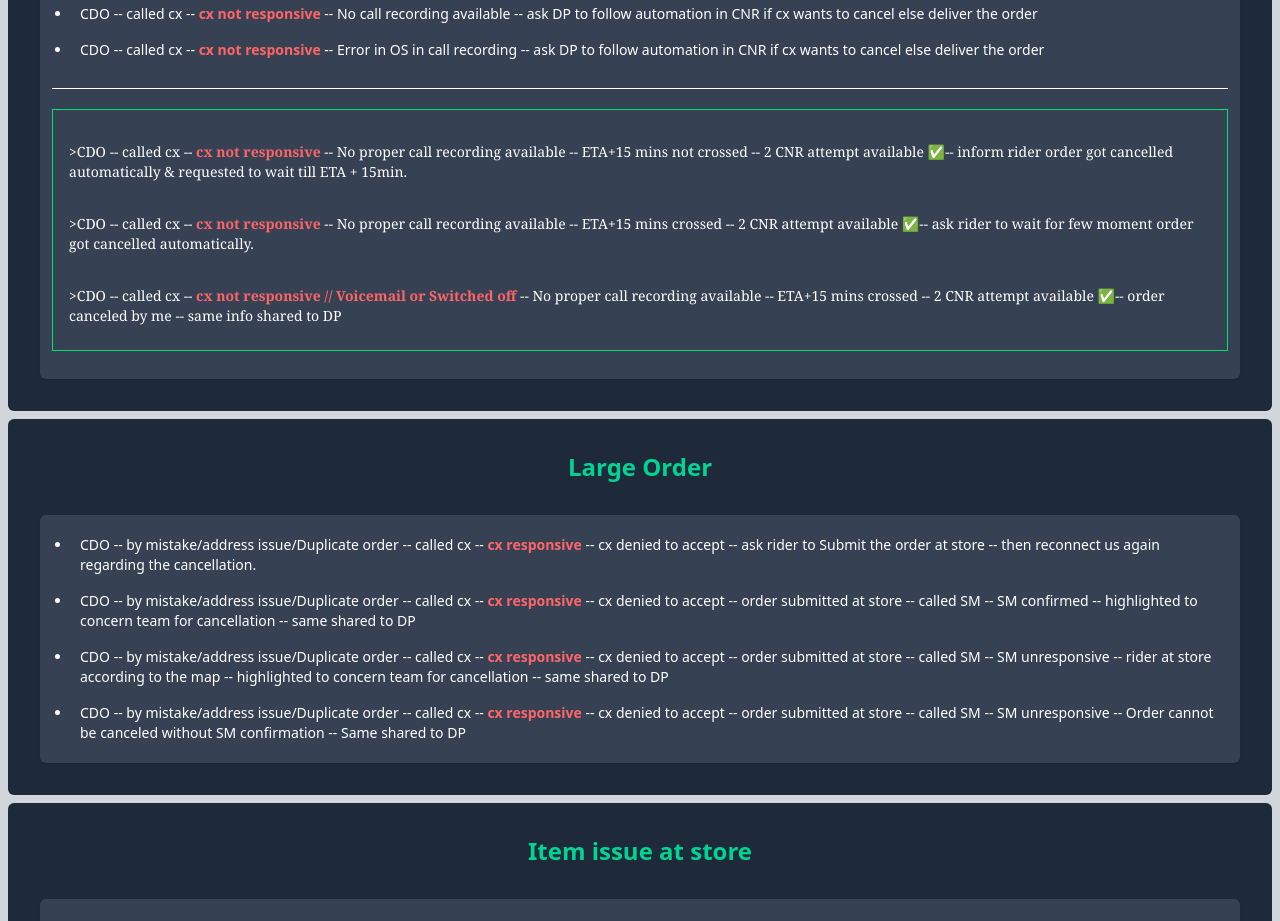
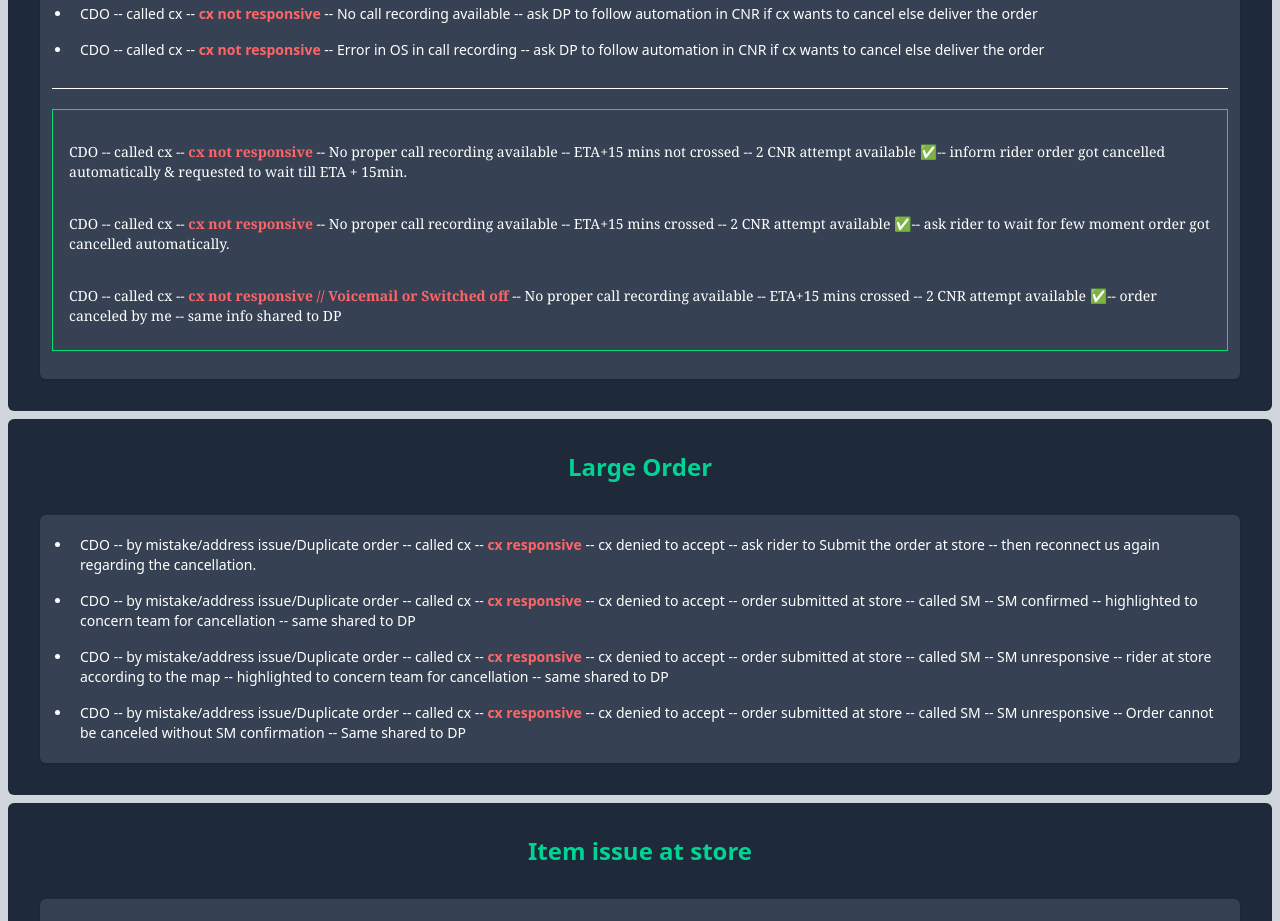
Before and after one commit to Code-with-Sahani/Blinket-DP, a React (Vite) app: page / in a window 1280 px wide. Shown: the part 3900-4821 px from the top of the page. Built offline with nearby package versions, Linux system fonts and the light colour scheme.

Commit message:
Update CDO.jsx

```diff
--- a/src/Components/CDO.jsx
+++ b/src/Components/CDO.jsx
@@ -89,11 +89,11 @@ const CDO = () => {
                      <hr className='mb-5 mt-5' />
                     <div className="text-sm border border-green-400 mb-4 mt-2 p-2">
 
-                    <p className="text-sm font-serif  mb-2 mt-4 p-2">>CDO -- called cx -- <strong className='text-red-400'>cx not responsive</strong> -- No proper call recording available -- ETA+15 mins not crossed -- 2 CNR attempt available ✅-- inform rider order got cancelled automatically & requested to wait till ETA + 15min.</p>
+                    <p className="text-sm font-serif  mb-2 mt-4 p-2">CDO -- called cx -- <strong className='text-red-400'>cx not responsive</strong> -- No proper call recording available -- ETA+15 mins not crossed -- 2 CNR attempt available ✅-- inform rider order got cancelled automatically & requested to wait till ETA + 15min.</p>
 
-                    <p className="text-sm font-serif  mb-2 mt-4 p-2">>CDO -- called cx -- <strong className='text-red-400'>cx not responsive</strong> -- No proper call recording available -- ETA+15 mins crossed -- 2 CNR attempt available ✅-- ask rider to wait for few moment order got cancelled automatically.</p>
+                    <p className="text-sm font-serif  mb-2 mt-4 p-2">CDO -- called cx -- <strong className='text-red-400'>cx not responsive</strong> -- No proper call recording available -- ETA+15 mins crossed -- 2 CNR attempt available ✅-- ask rider to wait for few moment order got cancelled automatically.</p>
 
-                    <p className="text-sm font-serif  mb-2 mt-4 p-2">>CDO -- called cx -- <strong className='text-red-400'>cx not responsive // Voicemail or Switched off </strong> -- No proper call recording available -- ETA+15 mins crossed -- 2 CNR attempt available ✅-- order canceled by me -- same info shared to DP</p>
+                    <p className="text-sm font-serif  mb-2 mt-4 p-2">CDO -- called cx -- <strong className='text-red-400'>cx not responsive // Voicemail or Switched off </strong> -- No proper call recording available -- ETA+15 mins crossed -- 2 CNR attempt available ✅-- order canceled by me -- same info shared to DP</p>
 
                     </div>
                 </div>
```
